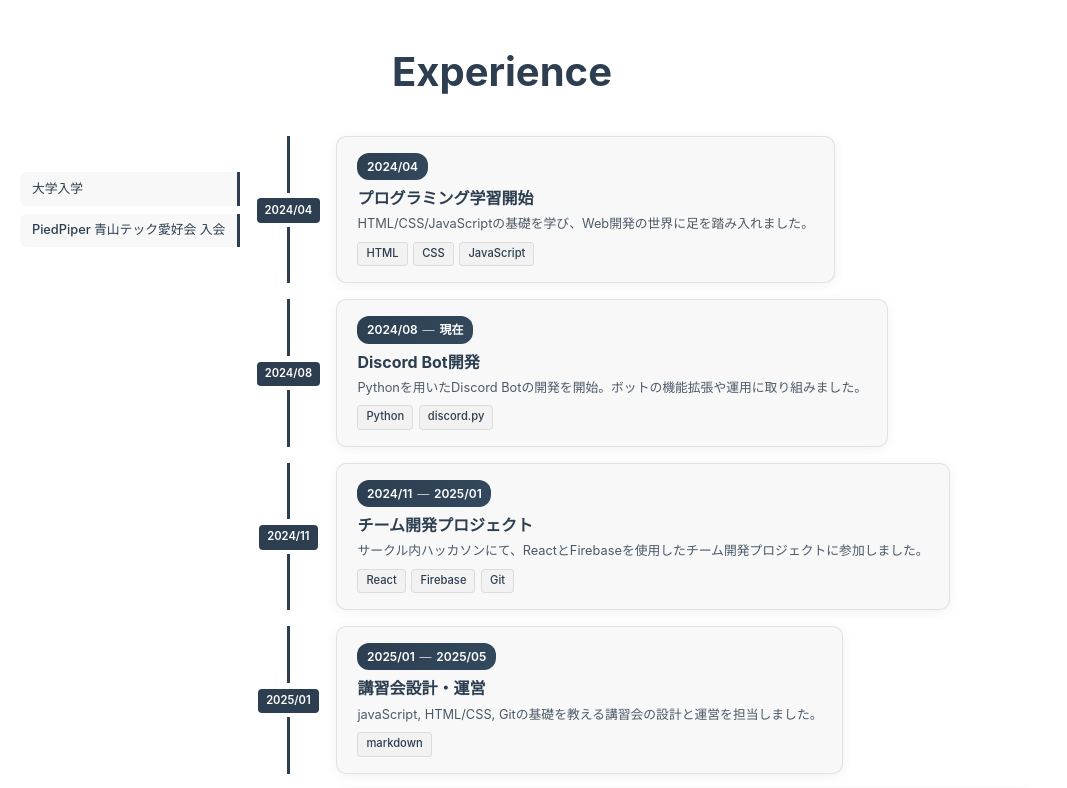
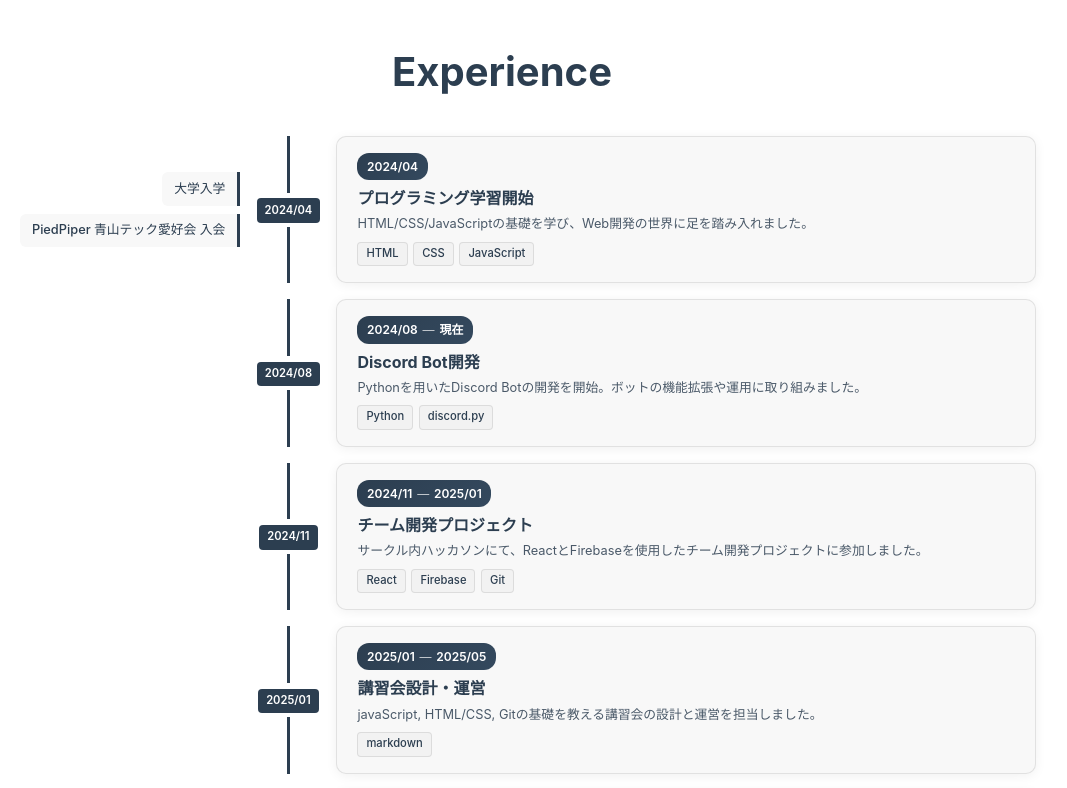
Before and after one commit to chrom9103/Portfolio-site, a Vue app: page / in a window 1280 px wide. Shown: the part 1320-2108 px from the top of the page, without its empty margins (138-1205 px from the left). Built offline with nearby package versions, Linux system fonts and the light colour scheme.

Commit message:
fix(TimelineSection.vue): タイムラインカードの幅を100%に設定

```diff
--- a/src/components/home/TimelineSection.vue
+++ b/src/components/home/TimelineSection.vue
@@ -225,7 +225,7 @@ const timelineRows = computed<TimelineRow[]>(() => {
   display: flex;
   flex-direction: column;
   gap: 0.75rem;
-  max-width: 100%;
+  width: 100%;
 }
 
 .timeline-card {
@@ -235,6 +235,7 @@ const timelineRows = computed<TimelineRow[]>(() => {
   border: 1px solid var(--color-border);
   box-shadow: 0 2px 12px rgba(0, 0, 0, 0.06);
   transition: transform 0.2s ease, box-shadow 0.2s ease;
+  width: 100%;
 }
 
 .timeline-card:hover {
@@ -353,12 +354,14 @@ const timelineRows = computed<TimelineRow[]>(() => {
   display: flex;
   align-items: flex-start;
   padding-left: 0.5rem;
+  width: 100%;
 }
 
 .note-items {
   display: flex;
   flex-direction: column;
   gap: 0.5rem;
+  align-items: flex-end;
 }
 
 .note-chip {
```
